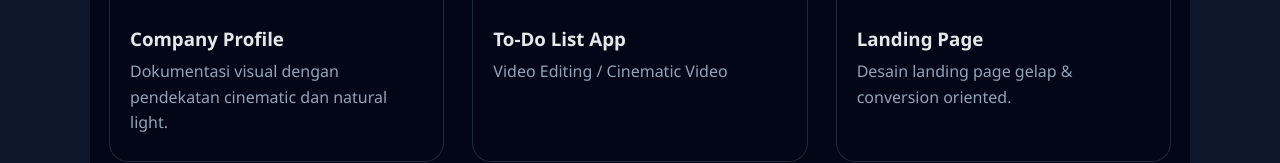
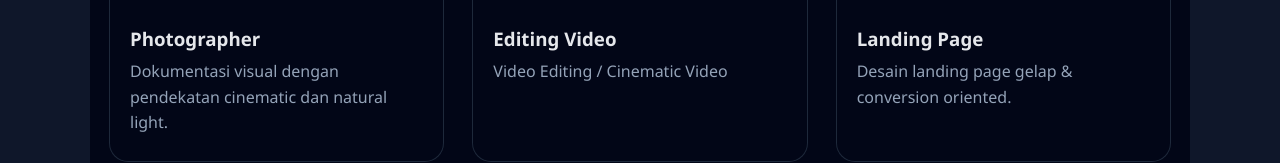
Before and after one commit to adityofebruansyah-ops/ADITYO-FEBRUANSYAH, a plain HTML site: page index.html in a window 1280 px wide. Shown: the part 1586-1749 px from the top of the page. Drawn offline with Linux system fonts and the light colour scheme.

Commit message:
Update index.html

```diff
--- a/index.html
+++ b/index.html
@@ -45,13 +45,13 @@
   <h2>Karya Saya</h2>
   <div class="projects">
     <div class="card">
-      <img src="project1.JPG" alt="Phtotgrapher" />
-      <h3>Company Profile</h3>
+      <img src="project1.JPG" alt="Photographer" />
+      <h3>Photographer</h3>
       <p>Dokumentasi visual dengan pendekatan cinematic dan natural light.</p>
     </div>
     <div class="card">
-      <img src="project2.png" alt="Editing video" />
-      <h3>To-Do List App</h3>
+      <img src="project2.png" alt="Editing Video" />
+      <h3>Editing Video</h3>
       <p>Video Editing / Cinematic Video</p>
     </div>
     <div class="card">
@@ -91,5 +91,4 @@
 </script>
 
 </b
-
 </html>
```
